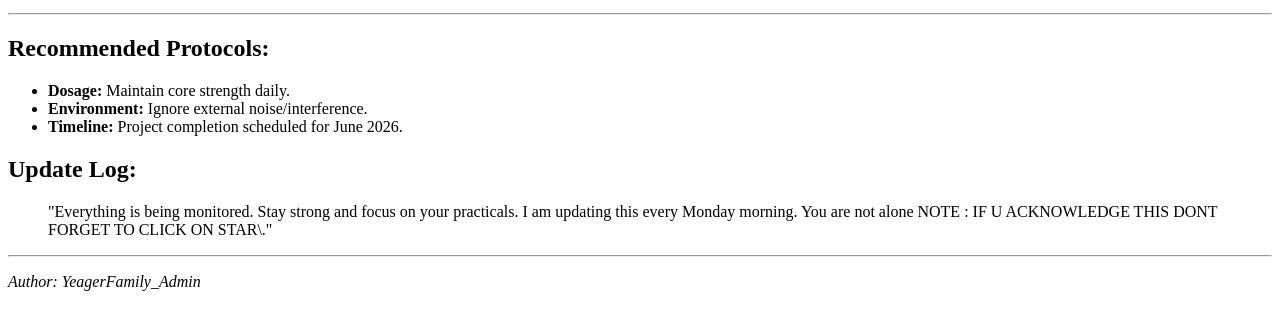
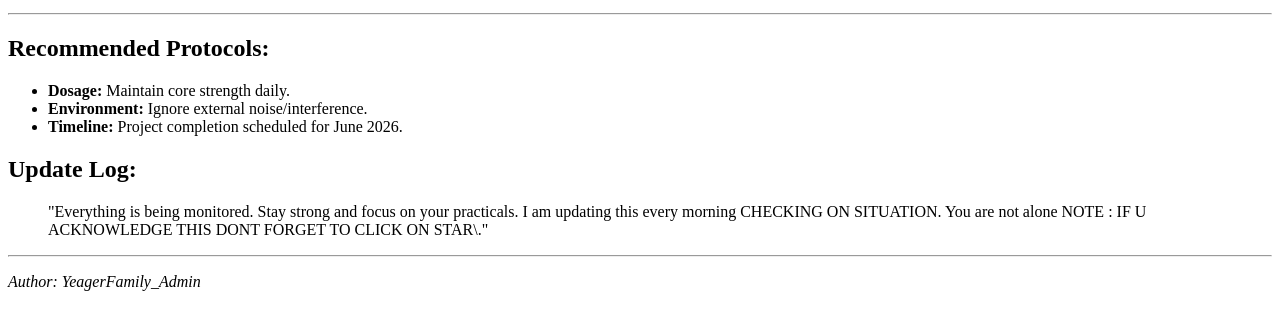
Before and after one commit to yeagerfamily/Pharmac-Logic-Ref-2026, a plain HTML site: page index.html in a window 1280 px wide. Shown: the part 87-416 px from the top of the page. Drawn offline with Linux system fonts and the light colour scheme.

```diff
--- a/index.html
+++ b/index.html
@@ -17,7 +17,7 @@
         <h2>Update Log:</h2>
         <blockquote>
             "Everything is being monitored. Stay strong and focus on your practicals.
-            I am updating this every Monday morning. You are not alone
+            I am updating this every  morning CHECKING ON SITUATION. You are not alone
             NOTE : IF U ACKNOWLEDGE THIS DONT FORGET TO CLICK ON STAR\."
         </blockquote>
     </section>
```
